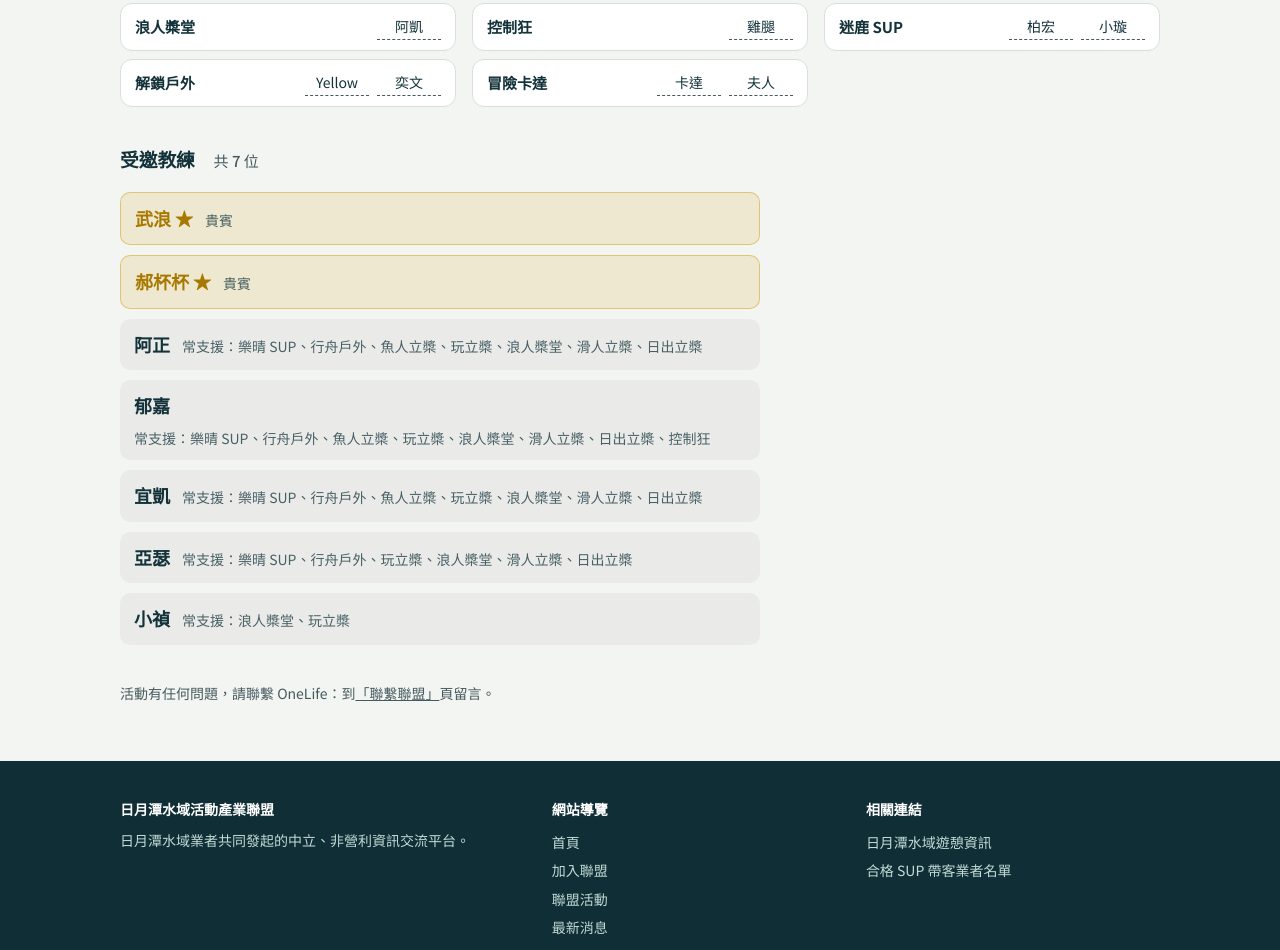
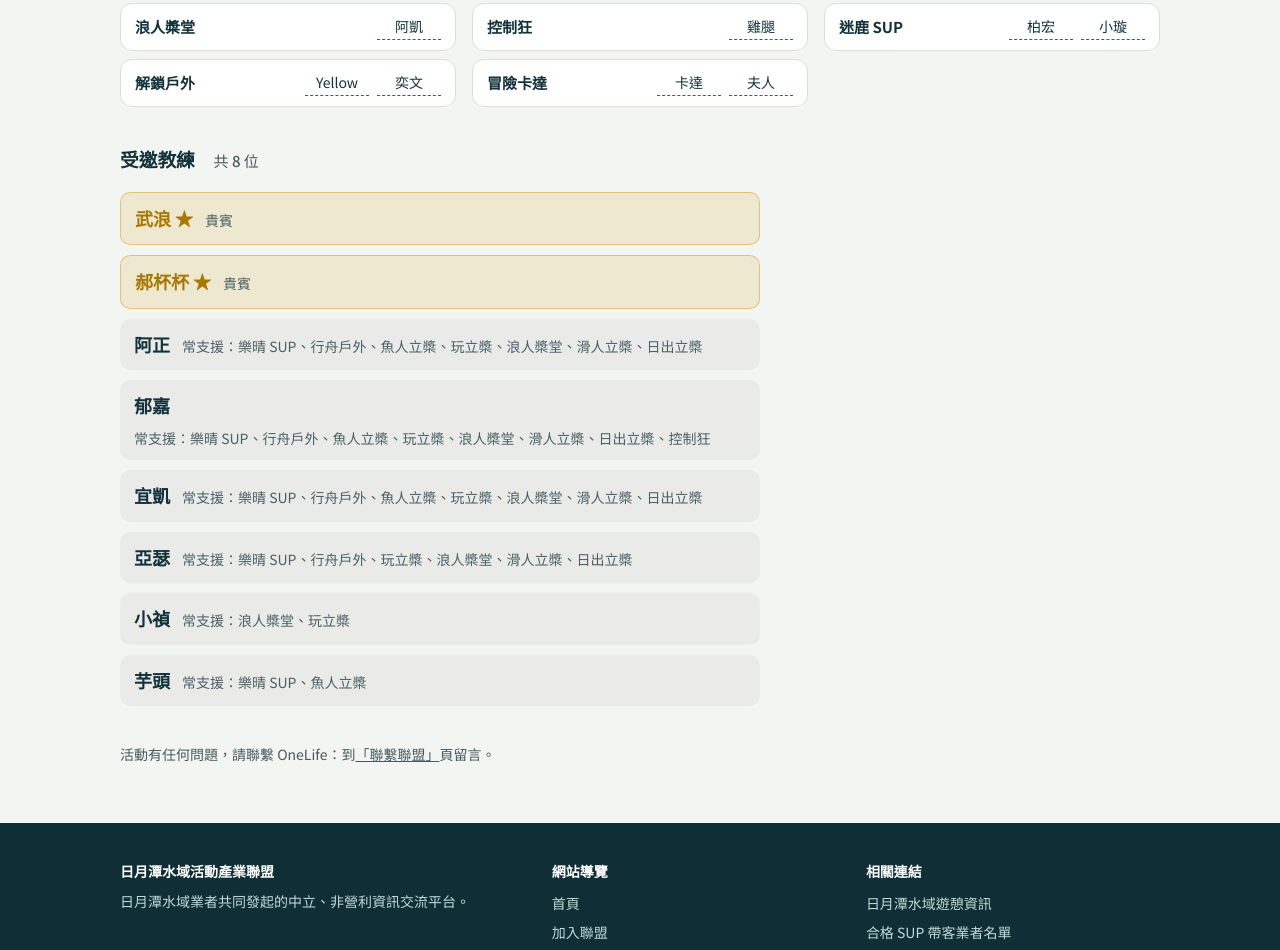
Before and after one commit to onelife-mini/sunmoonlake-alliance, a plain HTML site: page events/year-end-2026/index.html in a window 1280 px wide. Shown: the part 1795-2745 px from the top of the page. Drawn offline with Linux system fonts and the light colour scheme.

Commit message:
歲末感恩會：新增教練芋頭（常支援樂晴 SUP、魚人立槳）

```diff
--- a/events/year-end-2026/index.html
+++ b/events/year-end-2026/index.html
@@ -58,7 +58,7 @@
     <p class="muted">由以下俱樂部一起做東，邀請這一年支援大家的教練，名單持續更新。</p>
     <h3 style="margin-top:18px">做東俱樂部　<span class="muted" style="font-family:var(--sans);font-size:15px;font-weight:500">共 11 家・19 位</span></h3>
     <ul class="hosts"><li><b>樂晴 SUP</b><span class="att"><i>阿威</i><i>莉莉</i></span></li><li><b>行舟戶外</b><span class="att"><i>小向</i><i>命杰</i></span></li><li><b>魚人立槳</b><span class="att"><i>莉友</i><i>乃嘉</i></span></li><li><b>滑人立槳</b><span class="att"><i>鄭如</i><i>大偉</i></span></li><li><b>霏帆水岸</b><span class="att"><i>彭文</i><i>太太</i></span></li><li><b>南投縣日月潭水上觀光遊憩發展協會</b><span class="att"><i>武浪主任</i></span></li><li><b>浪人槳堂</b><span class="att"><i>阿凱</i></span></li><li><b>控制狂</b><span class="att"><i>雞腿</i></span></li><li><b>迷鹿 SUP</b><span class="att"><i>柏宏</i><i>小璇</i></span></li><li><b>解鎖戶外</b><span class="att"><i>Yellow</i><i>奕文</i></span></li><li><b>冒險卡達</b><span class="att"><i>卡達</i><i>夫人</i></span></li></ul>
-    <h3 style="margin-top:24px">受邀教練　<span class="muted" style="font-family:var(--sans);font-size:15px;font-weight:500">共 7 位</span></h3>
+    <h3 style="margin-top:24px">受邀教練　<span class="muted" style="font-family:var(--sans);font-size:15px;font-weight:500">共 8 位</span></h3>
     <ul class="coaches" style="max-width:640px">
           <li class="vip"><b>武浪 ★</b><span>貴賓</span></li>
           <li class="vip"><b>郝杯杯 ★</b><span>貴賓</span></li>
@@ -67,6 +67,7 @@
           <li><b>宜凱</b><span>常支援：樂晴 SUP、行舟戶外、魚人立槳、玩立槳、浪人槳堂、滑人立槳、日出立槳</span></li>
           <li><b>亞瑟</b><span>常支援：樂晴 SUP、行舟戶外、玩立槳、浪人槳堂、滑人立槳、日出立槳</span></li>
           <li><b>小禎</b><span>常支援：浪人槳堂、玩立槳</span></li>
+          <li><b>芋頭</b><span>常支援：樂晴 SUP、魚人立槳</span></li>
     </ul>
     <p class="muted" style="font-size:14px;margin-top:18px">活動有任何問題，請聯繫 OneLife：到<a href="/contact/">「聯繫聯盟」</a>頁留言。</p>
   </section>
```
